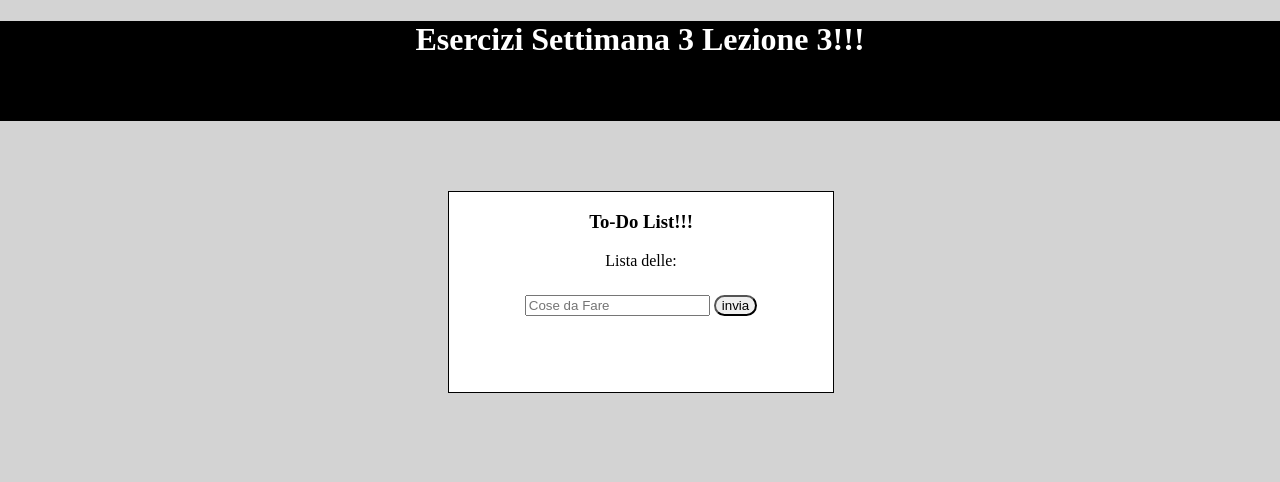
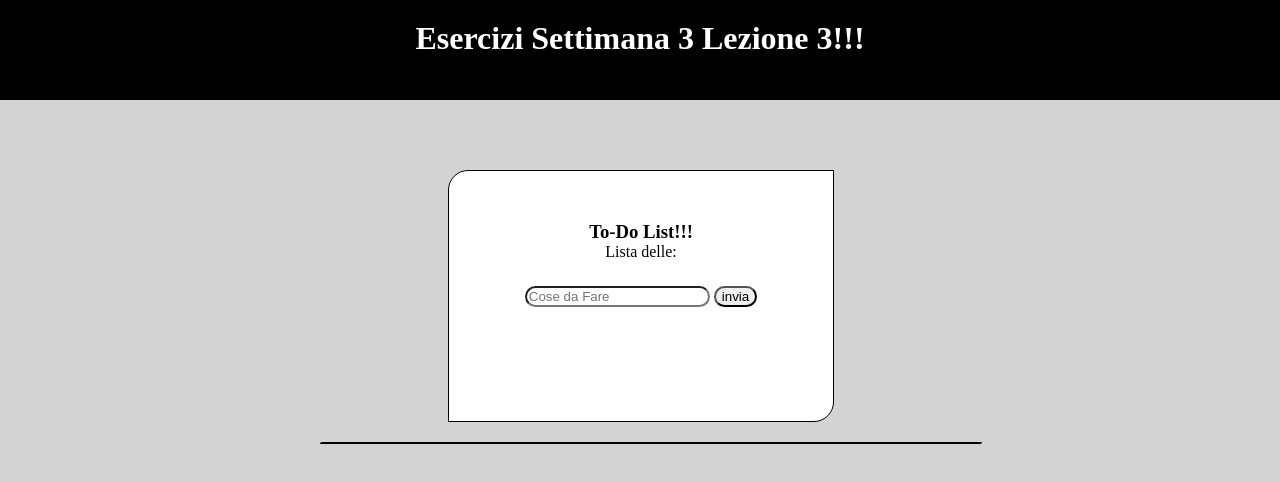
Before and after one commit to Cecchy2/S3L3, a plain HTML site: page index.html in a window 1280 px wide. Drawn offline with Linux system fonts and the light colour scheme.

Commit message:
provato a dare un po di stile con css

```diff
--- a/assets/Style.css
+++ b/assets/Style.css
@@ -1,3 +1,8 @@
+*{
+    margin: 0;
+}
+
+
 body{
     margin: 0;
     background-color: lightgray;
@@ -10,6 +15,9 @@ header{
     color: white;
     text-align: center;
 }
+header h1{
+    padding-top: 20px;
+}
 
 #formSection{
     border: solid 1px black;
@@ -19,6 +27,12 @@ header{
     margin-left: 35%;
     margin-top: 70px;
     background-color: white;
+    padding-top: 50px;
+    border-radius: 20px 0 20px 0;
+}
+#inputId{
+    border-radius: 20px;
+
 }
 #lista1{
     width: 80vw;
@@ -28,9 +42,15 @@ header{
     background-color: white;
 
 }
-#lavagna{
-    margin: 20px 20px 20px;
+
+#lavagnaMagica{
+    margin: 20px 20% 20% 25%;
     padding-left: 20px;
+    border: solid 1px black;
+    background-color: white;
+    width: 50%;
+    border-radius: 5px 0 5px 0;
+
 }
 button{
     border-radius: 20px;
--- a/index.html
+++ b/index.html
@@ -21,7 +21,7 @@
           </div>
         </form>
       </section>
-      <section>
+      <section id="lavagnaMagica">
         <ul id="lavagna"></ul>
       </section>
     </main>
```
